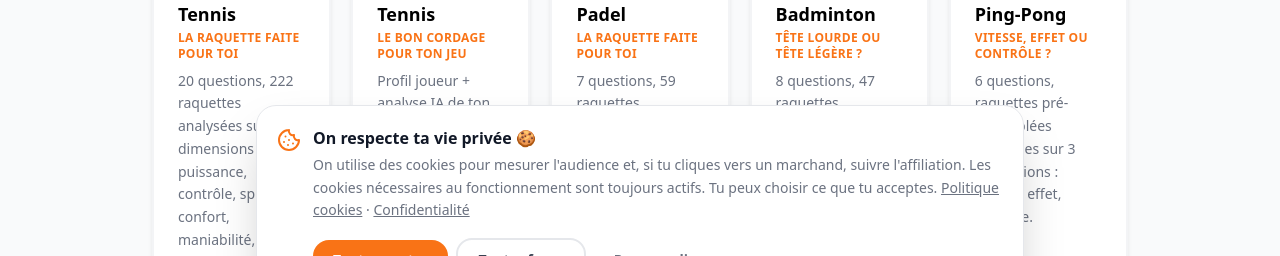
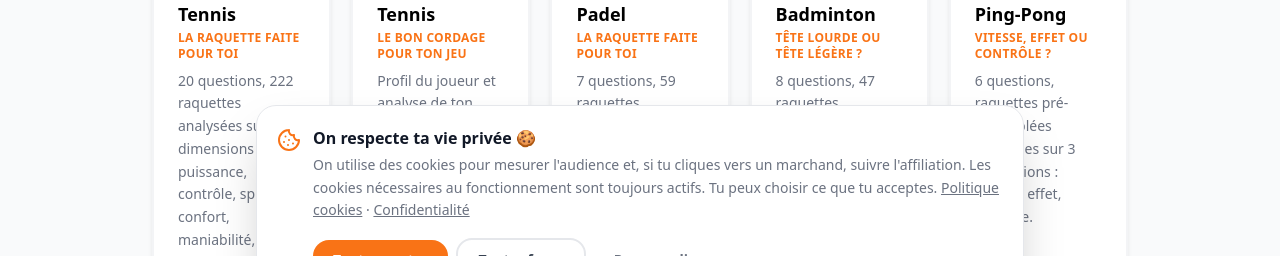
Before and after one commit to ducheminchristophe-create/TrouveTaRaquette, a Next.js app: page / in a window 1280 px wide. Shown: the part 481-737 px from the top of the page. Built offline with nearby package versions, Linux system fonts and the light colour scheme; no server answers.

Commit message:
fix: mise à jour description cordage tennis sur homepage

```diff
--- a/src/views/HomePage.tsx
+++ b/src/views/HomePage.tsx
@@ -18,7 +18,7 @@ const MODULES = [
     emoji: '🧵',
     name: 'Cordage Tennis',
     tagline: 'Le bon cordage pour ton jeu',
-    desc: 'Profil joueur + analyse IA de ton setup actuel → recommandations mono et hybrides personnalisées.',
+    desc: 'Profil du joueur et analyse de ton setup actuel → recommandations mono et hybrides personnalisées.',
     cta: 'Trouver mon cordage',
     ready: true,
     badge: null,
```
